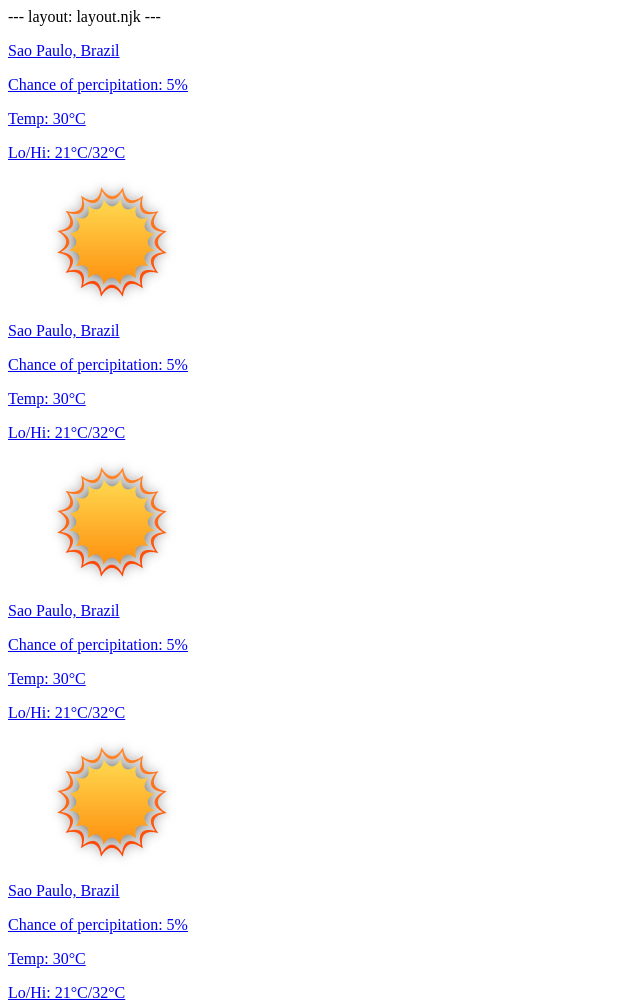
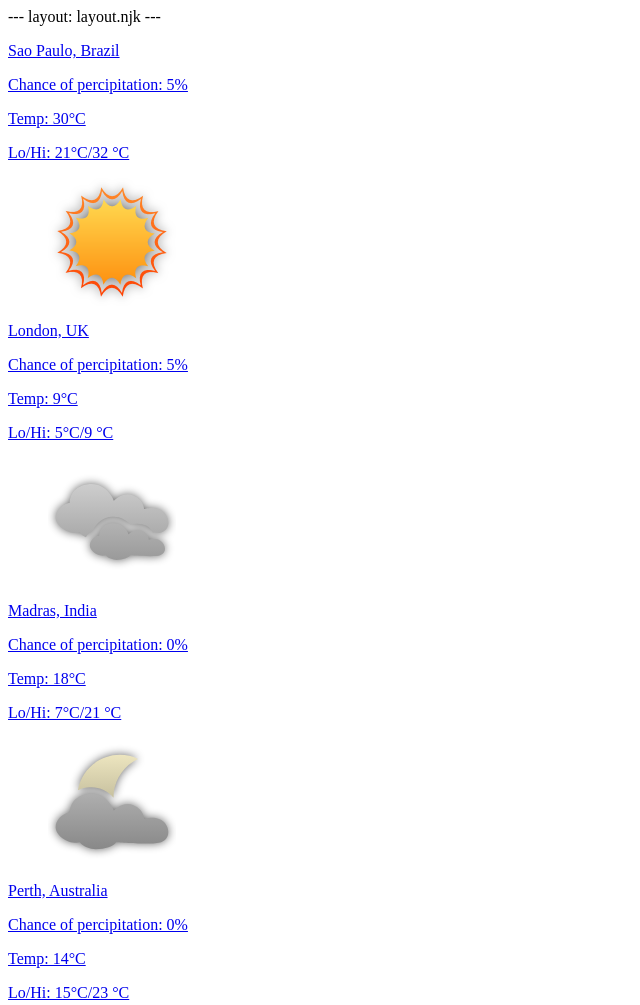
Before and after one commit to AdamMcCarthyCS/web-dev-1-assignment-2, an Eleventy site: page index.njk in a window 1280 px wide. Shown: the top 1005 px of the page, without its empty margins (0-640 px from the left). Built offline with nearby package versions, Linux system fonts and the light colour scheme; Eleventy itself is replaced by a stand-in of ours; files that its build step writes are made by us from their sources.

Commit message:
feat(dashboard-cards): add variables that generate the card data from the dashboardCards yaml file

```diff
--- a/index.njk
+++ b/index.njk
@@ -12,24 +12,24 @@ layout: layout.njk
         <div class="is-flex is-flex-direction-column is-gap-3">
             <!-- START CLICKABLE CARD-->
              {% for card in column.cards %}
-            <a href="/pages/sao-paulo" class="box columns has-background-black is-vcentered">
+            <a href="/pages/cityPages/{{ card.slug }}" class="box columns has-background-black is-vcentered">
                 <div class="column is-two-thirds">
                     <div class="card">
                         <article class="card-content is-flex is-flex-direction-column is-gap-2">
                             <div>
-                                <p class="is-size-4 has-text-weight-bold">Sao Paulo, Brazil</p>
-                                <p class="has-text-grey">Chance of percipitation: 5%</p>
+                                <p class="is-size-4 has-text-weight-bold">{{ card.current.city }}</p>
+                                <p class="has-text-grey">Chance of percipitation: {{ card.current.precip }}%</p>
                             </div>
                             <div>
-                                <p class="is-size-4 has-text-weight-bold">Temp: 30&deg;C</p>
-                                <p class="has-text-grey">Lo/Hi: 21&deg;C/32&deg;C</p>
+                                <p class="is-size-4 has-text-weight-bold">Temp: {{ card.current.temp }}&deg;C</p>
+                                <p class="has-text-grey">Lo/Hi: {{ card.current.low }}&deg;C/{{ card.current.high}} &deg;C</p>
                             </div>
                         </article>
                     </div>
                 </div>
                 <div class="column is-one-third is-flex is-justify-content-center">
                     <figure class="image is-128x128">
-                        <img src="/assets/images/sun-image.png" alt="clip art image of the sun">
+                        <img src="{{ card.current.img }}" alt="{{ card.current.imgAlt }}">
                     </figure>
                 </div>
             </a>
```
Also changed, not shown: README.md.
